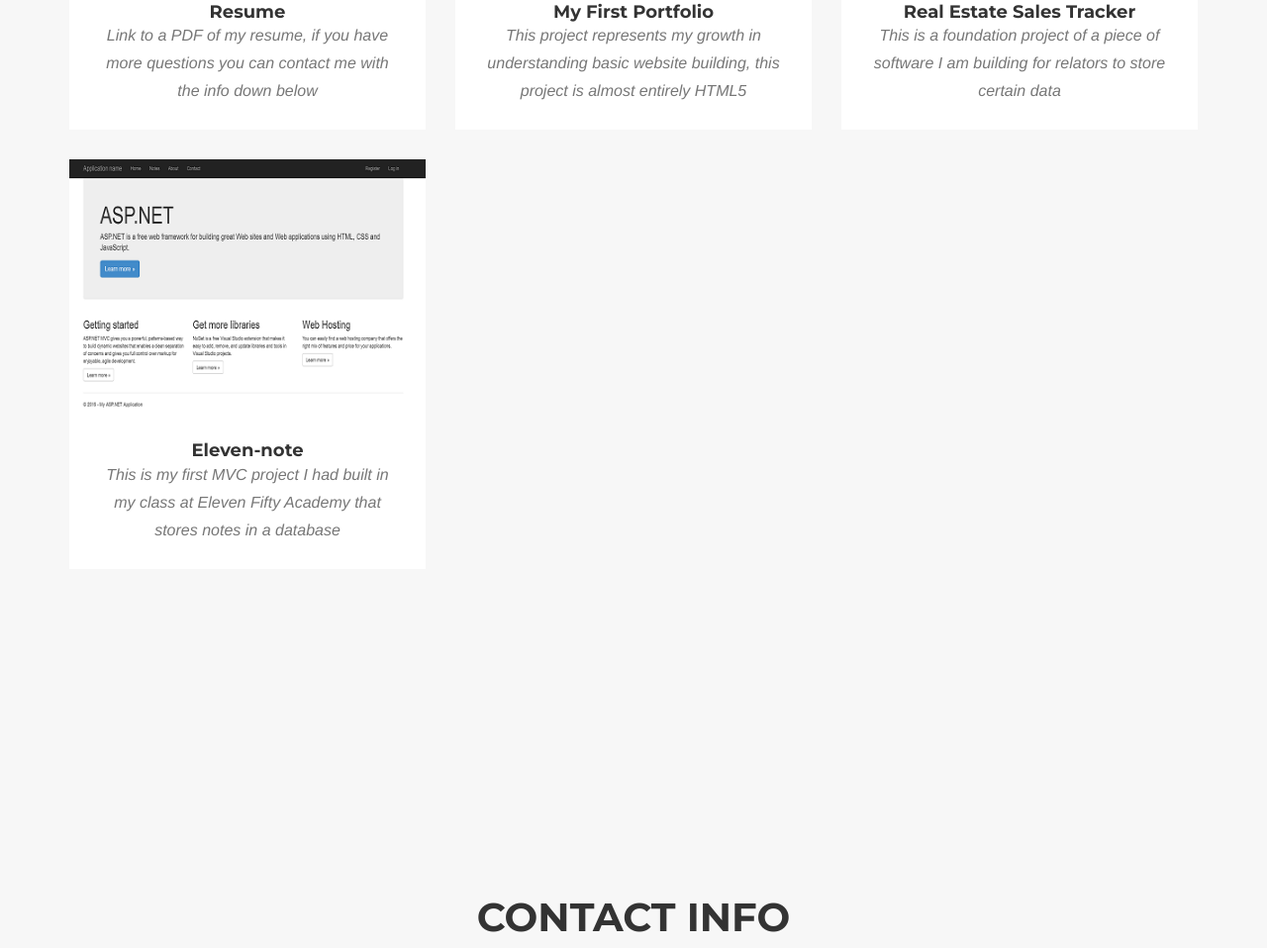
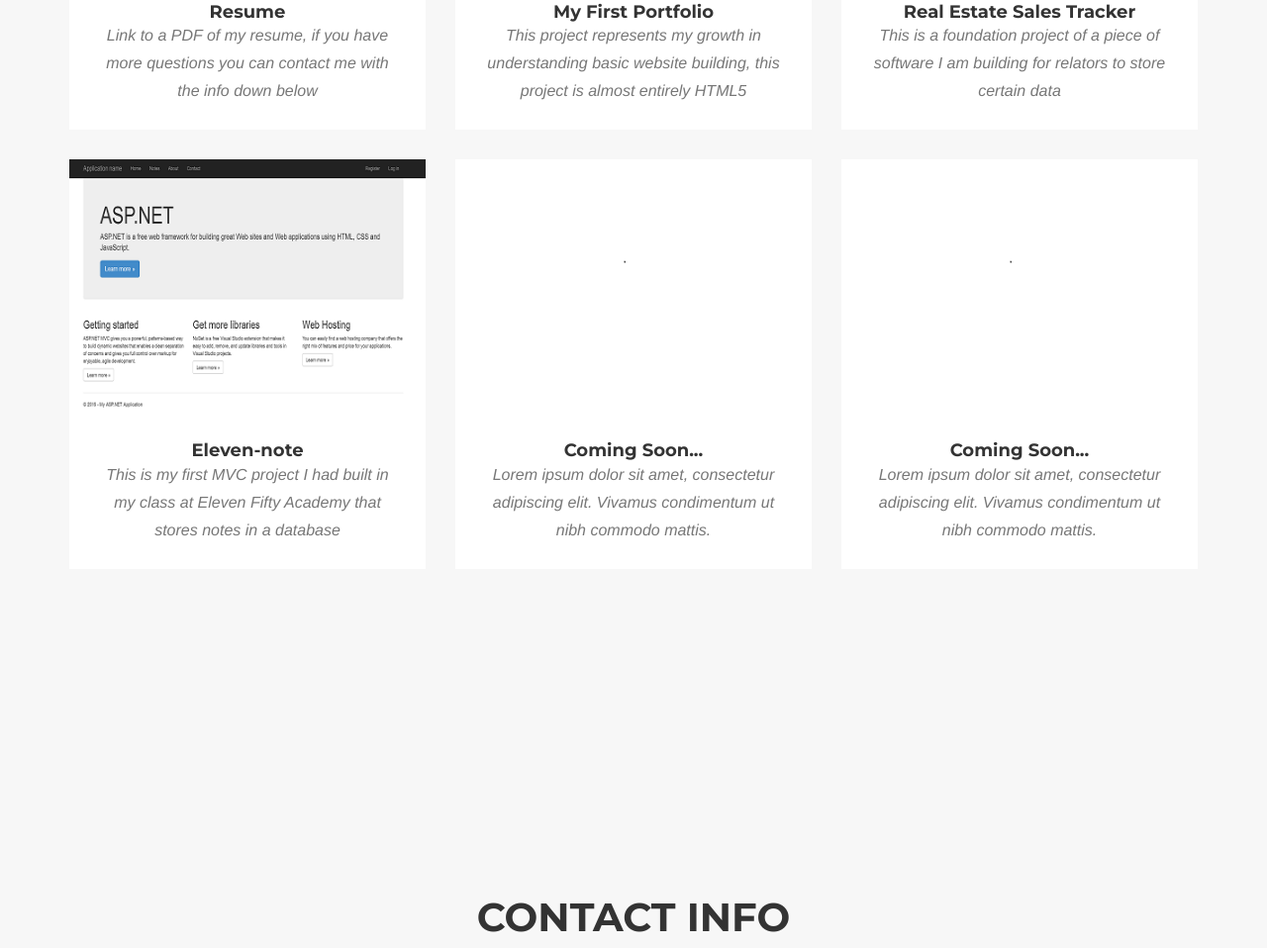
Before and after one commit to TheDonLucarion/TheDonLucarion.github.io, a plain HTML site: page index.html in a window 1280 px wide. Shown: the part 2805-3763 px from the top of the page at 99% size. Drawn offline with nearby package versions, Linux system fonts and the light colour scheme; a web font is replaced by a local one.

Commit message:
Added placeholders for projects

```diff
--- a/index.html
+++ b/index.html
@@ -223,6 +223,34 @@
                     <div class="portfolio-caption">
                         <h4>Eleven-note</h4>
                         <p class="text-muted">This is my first MVC project I had built in my class at Eleven Fifty Academy that stores notes in a database</p>
+                    </div>
+                </div>
+                <div class="col-md-4 col-sm-6 portfolio-item">
+                    <a target="_blank" href="" class="portfolio-link" data-toggle="modal">
+                        <div class="portfolio-hover">
+                            <div class="portfolio-hover-content">
+                                <i class="fa fa-plus fa-3x"></i>
+                            </div>
+                        </div>
+                        <img src="img/portfolio/blank.png" class="img-responsive" alt="">
+                    </a>
+                    <div class="portfolio-caption">
+                        <h4>Coming Soon...</h4>
+                        <p class="text-muted">Lorem ipsum dolor sit amet, consectetur adipiscing elit. Vivamus condimentum ut nibh commodo mattis.</p>
+                    </div>
+                </div>
+                <div class="col-md-4 col-sm-6 portfolio-item">
+                    <a target="_blank" href="" class="portfolio-link" data-toggle="modal">
+                        <div class="portfolio-hover">
+                            <div class="portfolio-hover-content">
+                                <i class="fa fa-plus fa-3x"></i>
+                            </div>
+                        </div>
+                        <img src="img/portfolio/blank.png" class="img-responsive" alt="">
+                    </a>
+                    <div class="portfolio-caption">
+                        <h4>Coming Soon...</h4>
+                        <p class="text-muted">Lorem ipsum dolor sit amet, consectetur adipiscing elit. Vivamus condimentum ut nibh commodo mattis.</p>
                     </div>
                 </div>
 
```
Also changed, not shown: img/portfolio/blank.png (added).
